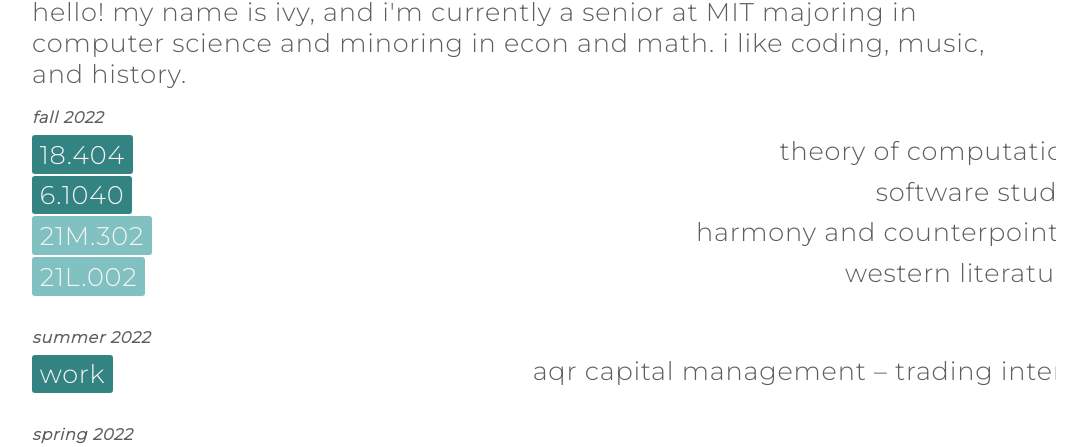
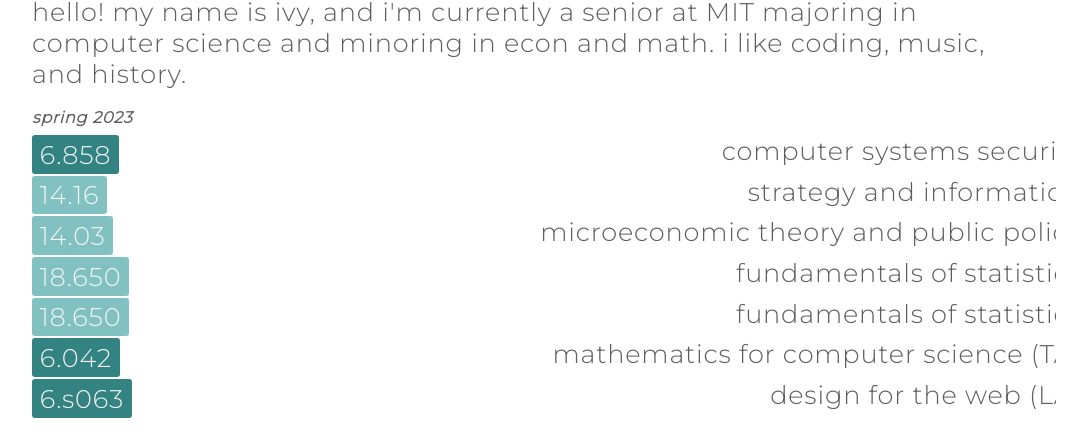
Before and after one commit to maoivy/maoivy.github.io, a Gatsby site: page / in a window 1280 px wide. Both pictures are taken after a click on the element "coursework". Shown: the part 247-694 px from the top of the page, without its empty margins (96-1183 px from the left). Built offline with nearby package versions, Linux system fonts and the light colour scheme; Gatsby itself is replaced by a stand-in of ours.

Commit message:
Update for S23

```diff
--- a/src/components/courses.js
+++ b/src/components/courses.js
@@ -4,6 +4,38 @@ import "../styles/global.css"
 
 const Courses = () => (
   <div className="courses-container transition transition--fadein">
+    <div className="semester">spring 2023</div>
+    <div className="classes">
+      <div className="class">
+        <div className="class-num coding">6.858</div>
+        computer systems security
+      </div>
+      <div className="class">
+        <div className="class-num">14.16</div>
+        strategy and information
+      </div>
+      <div className="class">
+        <div className="class-num">14.03</div>
+        microeconomic theory and public policy
+      </div>
+      <div className="class">
+        <div className="class-num">18.650</div>
+        fundamentals of statistics
+      </div>
+      <div className="class">
+        <div className="class-num">18.650</div>
+        fundamentals of statistics
+      </div>
+      <div className="class">
+        <div className="class-num coding">6.042</div>
+        mathematics for computer science (TA)
+      </div>
+      <div className="class">
+        <div className="class-num coding">6.s063</div>
+        design for the web (LA)
+      </div>
+    </div>
+
     <div className="semester">fall 2022</div>
     <div className="classes">
       <div className="class">
```
